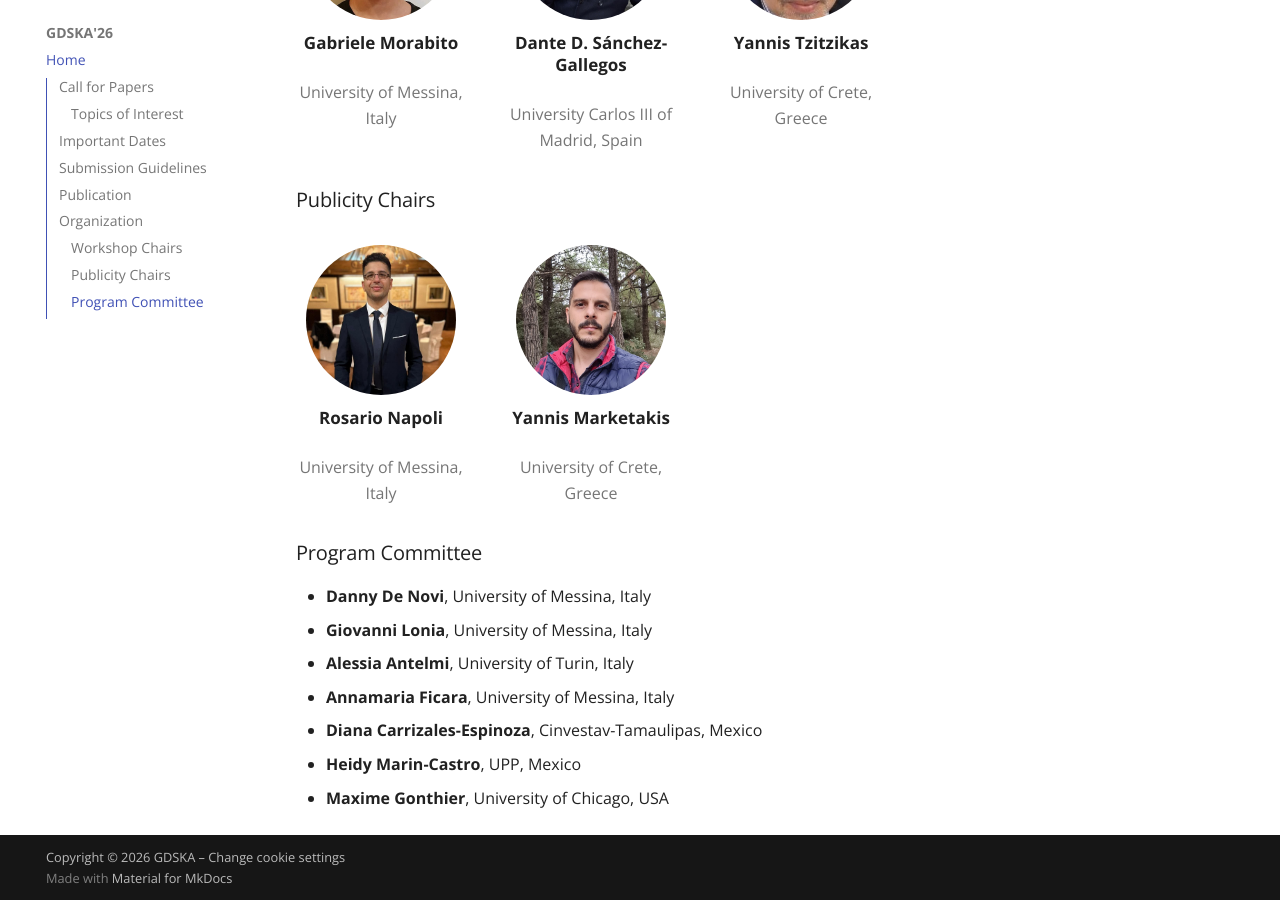
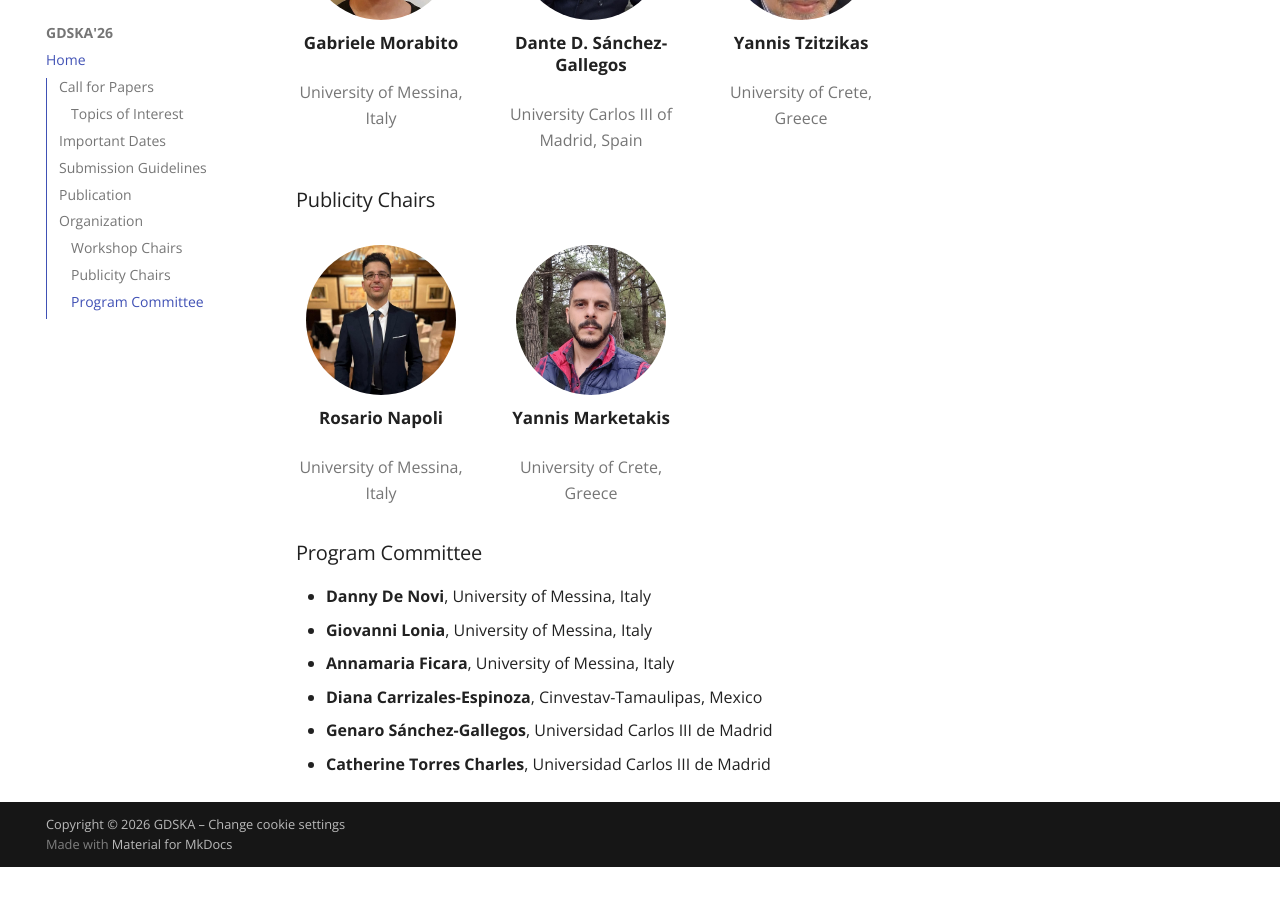
Before and after one commit to GDSKA/gdska.github.io, an MkDocs documentation site: the page built from docs/index.md, in a window 1280 px wide and 900 px high, scrolled down 2474 px. Built offline with MkDocs 1.6.1 and Material for MkDocs 9.7.7, drawn with Linux system fonts in a browser that asks for light colours; after the commit the page ends 3341 px from its top, so only the background shows below that.

Commit message:
update pc members

```diff
--- a/docs/index.md
+++ b/docs/index.md
@@ -96,8 +96,7 @@ Accepted papers will be published in the IEEE eScience 2026 Workshop Proceedings
 
 - **Danny De Novi**, University of Messina, Italy
 - **Giovanni Lonia**, University of Messina, Italy
-- **Alessia Antelmi**, University of Turin, Italy
 - **Annamaria Ficara**, University of Messina, Italy
 - **Diana Carrizales-Espinoza**, Cinvestav-Tamaulipas, Mexico
-- **Heidy Marin-Castro**, UPP, Mexico
-- **Maxime Gonthier**, University of Chicago, USA
+- **Genaro Sánchez-Gallegos**, Universidad Carlos III de Madrid
+- **Catherine	Torres Charles**, Universidad Carlos III de Madrid
```
